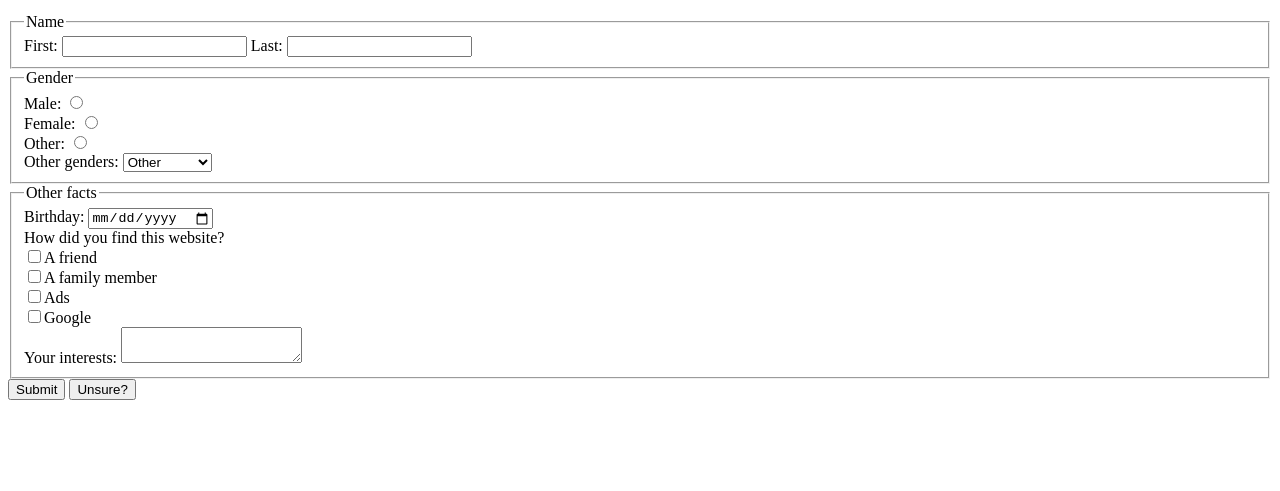
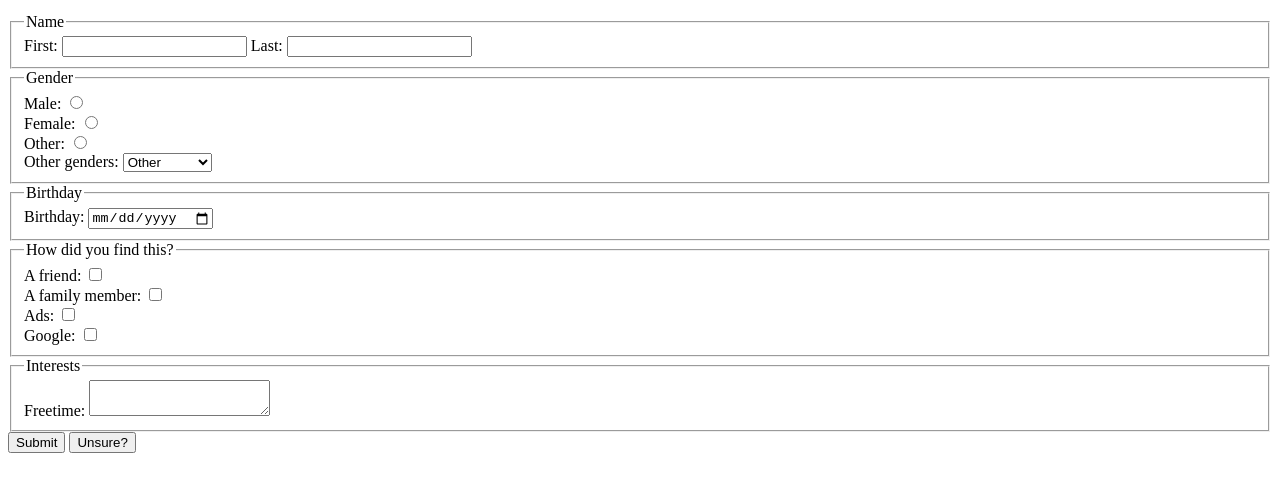
Before and after one commit to hugobacher/html-forms, a plain HTML site: page index.html in a window 1280 px wide. Shown: the part 101-592 px from the top of the page. Drawn offline with Linux system fonts and the light colour scheme.

Commit message:
Fixed problems + moved everything into their own fieldset

```diff
--- a/index.html
+++ b/index.html
@@ -10,10 +10,10 @@
 		<form action="done.html">
 			<fieldset>
 				<legend>Name</legend>
-				<label for="fname">First: <label>
+				<label for="fname">First: </label>
 				<input type="text" id="fname" name="fname">
-				<label for="lname">Last: <label>
-				<input type="text" id="fname" name="lname">
+				<label for="lname">Last: </label>
+				<input type="text" id="lname" name="lname">
 			</fieldset>
 			<fieldset>
 				<legend>Gender</legend>
@@ -35,21 +35,27 @@
 				</select>
 			</fieldset>
 			<fieldset>
-				<legend>Other facts</legend>
-				<label for="birthday">Birthday:</label>
+				<legend>Birthday</legend>
+				<label for="birthday">Birthday: </label>
 				<input type="date" id="birthday" name="birthday">
+			</fieldset>
+			<fieldset>
+				<legend>How did you find this?</legend>
+				<label for="friend">A friend: </label>
+				<input type="checkbox" id="friend" name="find" value="friend">
 				<br>
-				<label for="find">How did you find this website?</label>
+				<label for="family">A family member: </label>
+				<input type="checkbox" id="family" name="find" value="family">
 				<br>
-				<input type="checkbox" id="find" name="find" value="friend">A friend</input>
+				<label for="ads">Ads: </label>
+				<input type="checkbox" id="ads" name="find" value="ads">
 				<br>
-				<input type="checkbox" id="find" name="find" value="family">A family member</input>
-				<br>
-				<input type="checkbox" id="find" name="find" value="ads">Ads</input>
-				<br>
-				<input type="checkbox" id="find" name="find" value="google">Google</input>
-				<br>
-				<label for="interests">Your interests:</label>
+				<label for="google">Google: </label>
+				<input type="checkbox" id="google" name="find" value="google">
+			</fieldset>
+			<fieldset>
+				<legend>Interests</legend>
+				<label for="interests">Freetime:</label>
 				<textarea id="interests" name="interests"></textarea>
 			</fieldset>
 			<button type="submit">Submit</button>
```
